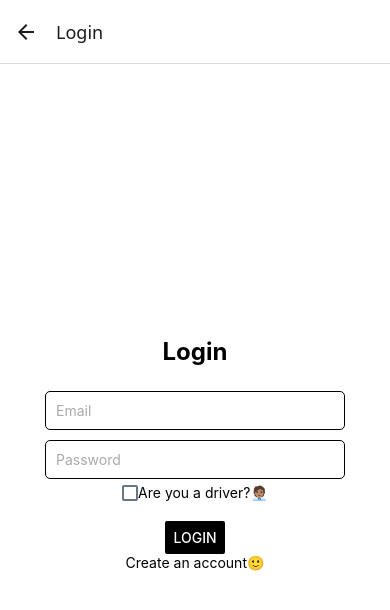
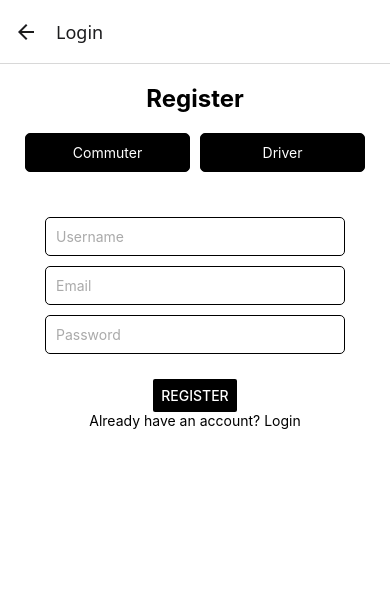
Before and after one commit to K6EDWIN/Quickmatatu, a React Native app: screen /Login in a window 390 px wide. Shown: the top 610 px of the page. Built offline with nearby package versions, Linux system fonts and the light colour scheme; what @rnmapbox/maps would draw is missing.

Commit message:
Vercel fix

```diff
--- a/Components/LoginForm.jsx
+++ b/Components/LoginForm.jsx
@@ -1,136 +1,175 @@
-import styles from "../Styles";
-import { useState, useCallback } from "react";
-import { View, Text, TextInput, Button, TouchableOpacity, CheckBox, Alert } from "react-native";
+import React, { useState } from 'react';
+import { View, Text, TextInput, Button, TouchableOpacity, StyleSheet,ScrollView } from 'react-native';
+import styles from '../Styles';
 
-const LoginForm = ({ navigation }) => {
+const RegistrationForm = ({navigation}) => {
+  const [userType, setUserType] = useState("commuter");
+  const [username, setUsername] = useState("");
   const [email, setEmail] = useState("");
   const [password, setPassword] = useState("");
-  const [idNumber, setIdNumber] = useState("");
-  const [isSelected, setSelection] = useState(false);
-  const [loading, setLoading] = useState(false);
+  const [driverName, setDriverName] = useState("");
+  const [vehicleLicensePlate, setVehicleLicensePlate]= useState("");
+  const [license, setLicense] = useState("");
+  const [nationalId, setNationalId] = useState("");
 
-  // for  state updates
-  const debounce = (func, delay) => {
-    let timeout;
-    return (...args) => {
-      clearTimeout(timeout);
-      timeout = setTimeout(() => func(...args), delay);
-    };
-  };
+  const [visibleComponent,setVisibleComponent] = useState('CommuterRegistration');
 
-  const handleEmailChange = useCallback(debounce((text) => setEmail(text), 100), []);
-  const handlePasswordChange = useCallback(debounce((text) => setPassword(text), 100), []);
-  const handleIdNumberChange = useCallback(debounce((text) => setIdNumber(text), 100), []);
-
-  const handleLogin = async () => {
-    // Check if required fields are missing
-    if ((!email && !isSelected) || (!idNumber && isSelected) || !password) {
-      Alert.alert("Error", "Please enter your details.");
-      return;
-    }
-
-    setLoading(true);
-
-    try {
-      const payload = isSelected
-        ? { userType: "driver", id_number: idNumber, password }
-        : { userType: "commuter", email, password };
-      console.log("Payload sent:", payload);
-
-      const response = await fetch("http://localhost:3001/login", {
-        method: "POST",
-        headers: {
-          "Content-Type": "application/json",
-        },
-        credentials: "include",
-        body: JSON.stringify(payload),
-      });
-
-      const data = await response.json();
-      console.log("Response data:", data);
-
-      if (response.ok) {
-        Alert.alert("Success", "Login successful!");
-        if (isSelected) {
-          navigation.navigate("DriverHomepage");
-        } else {
-          navigation.navigate("UserHomepage");
-        }
-      } else {
-        Alert.alert("Error", data.error || "Login failed. Please try again.");
-      }
-    } catch (error) {
-      console.error("Login Error:", error.message || error);
-      Alert.alert(
-        "Error",
-        "Unable to connect to the server. Please check your connection and try again."
-      );
-    } finally {
-      setLoading(false);
-    }
-  };
-
-  return (
+  const setComponent =()=>{
+    if (visibleComponent === 'CommuterRegistration'){
+      return(<>
         <View style={styles.container}>
-      <Text style={styles.header}>Login</Text>
-
         <View style={styles.inputContainer}>
-        {isSelected ? (
         <TextInput
           style={styles.input}
-            placeholder="Enter ID Number"
+          placeholder="Username"
           placeholderTextColor="#aaa"
-            onChangeText={handleIdNumberChange}
-            defaultValue={idNumber}
-            keyboardType="numeric"
+          onChangeText={setUsername}
+          value={username}
            />
-        ) : (
         <TextInput
             style={styles.input}
             placeholder="Email"
             placeholderTextColor="#aaa"
-            onChangeText={handleEmailChange}
-            defaultValue={email}
-            keyboardType="email-address"
-          />
-        )}
-
+            onChangeText={setEmail}
+            value={email}
+            keyboardType="email-address" />
         <TextInput
             style={styles.input}
             placeholder="Password"
             placeholderTextColor="#aaa"
-          onChangeText={handlePasswordChange}
-          defaultValue={password}
-          secureTextEntry
+            onChangeText={setPassword}
+            value={password}
+            secureTextEntry />
+            </View>
+            </View>
+        </>);
+    }else(visibleComponent === 'DriverRegistration')
+    {
+      return(
+        <>
+    <View style={styles.container}>
+      <View style={styles.inputContainer}>
+      <TextInput
+          style={styles.input}
+          placeholder="Username"
+          placeholderTextColor="#aaa"
+          onChangeText={setUsername}
+          value={username}
            />
+           <TextInput
+          style={styles.input}
+          placeholder="Driver Name"
+          placeholderTextColor="#aaa"
+          onChangeText={setDriverName}
+          value={driverName}
+           />
+        <TextInput
+            style={styles.input}
+            placeholder="Email"
+            placeholderTextColor="#aaa"
+            onChangeText={setEmail}
+            value={email}
+            keyboardType="email-address" />
+        <TextInput
+            style={styles.input}
+            placeholder="Password"
+            placeholderTextColor="#aaa"
+            onChangeText={setPassword}
+            value={password}
+            secureTextEntry />
+            <TextInput
+          style={styles.input}
+          placeholder="Vehicle License Plate"
+          placeholderTextColor="#aaa"
+          onChangeText={setVehicleLicensePlate}
+          value={vehicleLicensePlate}
+           />
+    <TextInput
+        style={styles.input}
+        placeholder="Driver's License"
+        placeholderTextColor="#aaa"
+        onChangeText={setLicense}
+        value={license} />
+    <TextInput
+          style={styles.input}
+          placeholder="National ID"
+          placeholderTextColor="#aaa"
+          onChangeText={setNationalId}
+          value={nationalId} />
+          </View>
+          </View>
+    </>
+      );
+    }
+  };
 
-        <View style={styles.checkboxContainer}>
-          <CheckBox
-            value={isSelected}
-            onValueChange={setSelection}
-            style={styles.checkbox}
-          />
-          <Text style={styles.label}>Are you a driver?🧑🏽‍💼</Text>
+  const handleRegister = async () => {
+    const userData = { userType,username,driverName, email, password,vehicleLicensePlate, license, nationalId};
+
+    try {
+      const response = await fetch('http://localhost:3001/register', {
+        method: 'POST',
+        headers: {
+          'Content-Type': 'application/json',
+        },
+        body: JSON.stringify(userData),
+      });
+
+
+      if (response.ok) {
+        const data = await response.json();
+        console.log('User registered successfully:', data);
+        alert('Registration successful!');
+        navigation.navigate("Login");
+      } else {
+        const errorData = await response.json();
+        console.error('Registration failed:', errorData);
+        alert(`Registration failed: ${errorData.message}`);
+      }
+    } catch (error) {
+      console.error('An error occurred:', error);
+      alert('An error occurred during registration. Please try again.');
+    }
+  };
+
+
+  const MainComponent= ({ setVisibleComponent}) =>{
+    return(
+      <>
+      <Text style={styles.header}>Register</Text>
+      <View style={styles.userTypeContainer}>
+        <TouchableOpacity
+          style={[styles.button]}
+          onPress={() => { setVisibleComponent('CommuterRegistration') && exportUserType()
+            setUserType('commuter');}}
+        >
+          <Text style={styles.buttonText}>Commuter</Text>
+        </TouchableOpacity>
+        <TouchableOpacity
+          style={[styles.button]}
+          onPress={() => { setVisibleComponent('DriverRegistration') && exportUserType()
+            setUserType('driver');}}
+        >
+          <Text style={styles.buttonText}>Driver</Text>
+        </TouchableOpacity>
       </View>
+      </>
+    );
+  };
+  return (
+    <ScrollView style={{backgroundColor:'rgb(255, 255, 255)'}}>
+  <View style={styles.container}>
+        <MainComponent setVisibleComponent={setVisibleComponent}/>
+    <View style={styles.inputContainer}>
+    {setComponent()}
 
-        <Button
-          title={loading ? "Logging in..." : "Login"}
-          onPress={handleLogin}
-          color="black"
-          style={styles.button}
-          disabled={loading}
-        />
-
-        <TouchableOpacity
-          onPress={() => {
-            navigation.navigate("Registration");
-          }}
-        >
-          <Text style={styles.linkText}>Create an account🙂</Text>
+    <Button title="Register" onPress={handleRegister} color="black" style={styles.submitButton}/>
+       <TouchableOpacity onPress={()=> navigation.navigate("Login")}>
+         <Text style={styles.linkText}>Already have an account? Login</Text>
        </TouchableOpacity>
     </View>
     </View>
+    </ScrollView>
     );
 };
-
-export default LoginForm;
+export default RegistrationForm;
--- a/Components/Registration.jsx
+++ b/Components/Registration.jsx
@@ -1,22 +1,25 @@
 import React, { useState } from 'react';
-import { View, Text, TextInput, Button, TouchableOpacity, StyleSheet,ScrollView } from 'react-native';
+import { View, Text, TextInput, Button, TouchableOpacity, ScrollView, Alert } from 'react-native';
 import styles from '../Styles';
 
-const RegistrationForm = ({navigation}) => {
+const RegistrationForm = ({ navigation }) => {
   const [userType, setUserType] = useState("commuter");
   const [username, setUsername] = useState("");
   const [email, setEmail] = useState("");
   const [password, setPassword] = useState("");
   const [driverName, setDriverName] = useState("");
-  const [vehicleLicensePlate, setVehicleLicensePlate]= useState("");
+  const [vehicleLicensePlate, setVehicleLicensePlate] = useState("");
   const [license, setLicense] = useState("");
   const [nationalId, setNationalId] = useState("");
 
-  const [visibleComponent,setVisibleComponent] = useState('CommuterRegistration');
+  const [visibleComponent, setVisibleComponent] = useState('CommuterRegistration');
 
-  const setComponent =()=>{
-    if (visibleComponent === 'CommuterRegistration'){
-      return(<>
+  // Use environment variable, fallback to localhost for development
+  const API_URL = process.env.EXPO_PUBLIC_API_URL || 'http://localhost:3001';
+
+  const renderInputs = () => {
+    if (visibleComponent === 'CommuterRegistration') {
+      return (
         <View style={styles.container}>
           <View style={styles.inputContainer}>
             <TextInput
@@ -32,21 +35,21 @@ const RegistrationForm = ({navigation}) => {
               placeholderTextColor="#aaa"
               onChangeText={setEmail}
               value={email}
-            keyboardType="email-address" />
+              keyboardType="email-address"
+            />
             <TextInput
               style={styles.input}
               placeholder="Password"
               placeholderTextColor="#aaa"
               onChangeText={setPassword}
               value={password}
-            secureTextEntry />
+              secureTextEntry
+            />
           </View>
         </View>
-        </>);
-    }else(visibleComponent === 'DriverRegistration')
-    {
-      return(
-        <>
+      );
+    } else if (visibleComponent === 'DriverRegistration') {
+      return (
         <View style={styles.container}>
           <View style={styles.inputContainer}>
             <TextInput
@@ -69,14 +72,16 @@ const RegistrationForm = ({navigation}) => {
               placeholderTextColor="#aaa"
               onChangeText={setEmail}
               value={email}
-            keyboardType="email-address" />
+              keyboardType="email-address"
+            />
             <TextInput
               style={styles.input}
               placeholder="Password"
               placeholderTextColor="#aaa"
               onChangeText={setPassword}
               value={password}
-            secureTextEntry />
+              secureTextEntry
+            />
             <TextInput
               style={styles.input}
               placeholder="Vehicle License Plate"
@@ -89,25 +94,39 @@ const RegistrationForm = ({navigation}) => {
               placeholder="Driver's License"
               placeholderTextColor="#aaa"
               onChangeText={setLicense}
-        value={license} />
+              value={license}
+            />
             <TextInput
               style={styles.input}
               placeholder="National ID"
               placeholderTextColor="#aaa"
               onChangeText={setNationalId}
-          value={nationalId} />
+              value={nationalId}
+              keyboardType="numeric"
+            />
           </View>
         </View>
-    </>
       );
     }
   };
 
   const handleRegister = async () => {
-    const userData = { userType,username,driverName, email, password,vehicleLicensePlate, license, nationalId};
+    const userData = {
+      userType,
+      username,
+      driverName,
+      email,
+      password,
+      vehicleLicensePlate,
+      license,
+      nationalId
+    };
+
+    console.log("Registering with:", userData);
 
     try {
-      const response = await fetch('http://localhost:3001/register', {
+      // Updated to use dynamic API URL and /api prefix
+      const response = await fetch(`${API_URL}/api/register`, {
         method: 'POST',
         headers: {
           'Content-Type': 'application/json',
@@ -115,40 +134,42 @@ const RegistrationForm = ({navigation}) => {
         body: JSON.stringify(userData),
       });
 
-
       if (response.ok) {
         const data = await response.json();
         console.log('User registered successfully:', data);
-        alert('Registration successful!');
+        Alert.alert('Success', 'Registration successful!');
         navigation.navigate("Login");
       } else {
         const errorData = await response.json();
         console.error('Registration failed:', errorData);
-        alert(`Registration failed: ${errorData.message}`);
+        Alert.alert('Registration failed', errorData.message || errorData.error);
       }
     } catch (error) {
       console.error('An error occurred:', error);
-      alert('An error occurred during registration. Please try again.');
+      Alert.alert('Error', 'Unable to connect to the server. Please try again.');
     }
   };
 
-
-  const MainComponent= ({ setVisibleComponent}) =>{
-    return(
+  const UserTypeSelector = ({ setVisibleComponent }) => {
+    return (
       <>
         <Text style={styles.header}>Register</Text>
         <View style={styles.userTypeContainer}>
           <TouchableOpacity
-          style={[styles.button]}
-          onPress={() => { setVisibleComponent('CommuterRegistration') && exportUserType()
-            setUserType('commuter');}}
+            style={styles.button}
+            onPress={() => {
+              setVisibleComponent('CommuterRegistration');
+              setUserType('commuter');
+            }}
           >
             <Text style={styles.buttonText}>Commuter</Text>
           </TouchableOpacity>
           <TouchableOpacity
-          style={[styles.button]}
-          onPress={() => { setVisibleComponent('DriverRegistration') && exportUserType()
-            setUserType('driver');}}
+            style={styles.button}
+            onPress={() => {
+              setVisibleComponent('DriverRegistration');
+              setUserType('driver');
+            }}
           >
             <Text style={styles.buttonText}>Driver</Text>
           </TouchableOpacity>
@@ -156,15 +177,23 @@ const RegistrationForm = ({navigation}) => {
       </>
     );
   };
+
   return (
-    <ScrollView style={{backgroundColor:'rgb(255, 255, 255)'}}>
+    <ScrollView style={{ backgroundColor: 'rgb(255, 255, 255)' }}>
       <View style={styles.container}>
-        <MainComponent setVisibleComponent={setVisibleComponent}/>
+        <UserTypeSelector setVisibleComponent={setVisibleComponent} />
+
         <View style={styles.inputContainer}>
-    {setComponent()}
+          {renderInputs()}
 
-    <Button title="Register" onPress={handleRegister} color="black" style={styles.submitButton}/>
-       <TouchableOpacity onPress={()=> navigation.navigate("Login")}>
+          <Button
+            title="Register"
+            onPress={handleRegister}
+            color="black"
+            style={styles.submitButton}
+          />
+
+          <TouchableOpacity onPress={() => navigation.navigate("Login")}>
             <Text style={styles.linkText}>Already have an account? Login</Text>
           </TouchableOpacity>
         </View>
@@ -172,4 +201,5 @@ const RegistrationForm = ({navigation}) => {
     </ScrollView>
   );
 };
+
 export default RegistrationForm;
```
Also changed, not shown: server.js (+20 -13 lines). Lines whose indentation alone changed are shown as unchanged.
